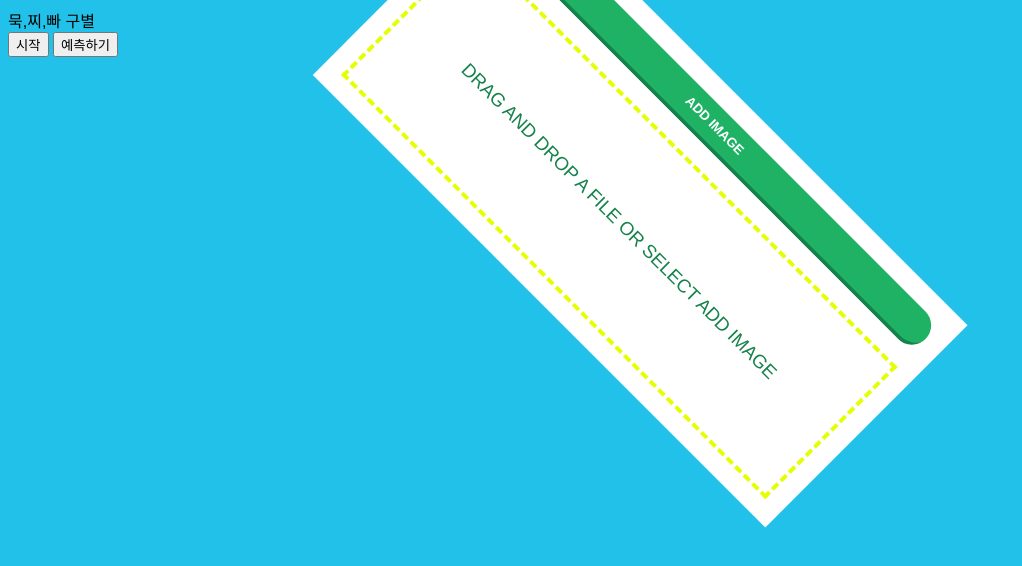
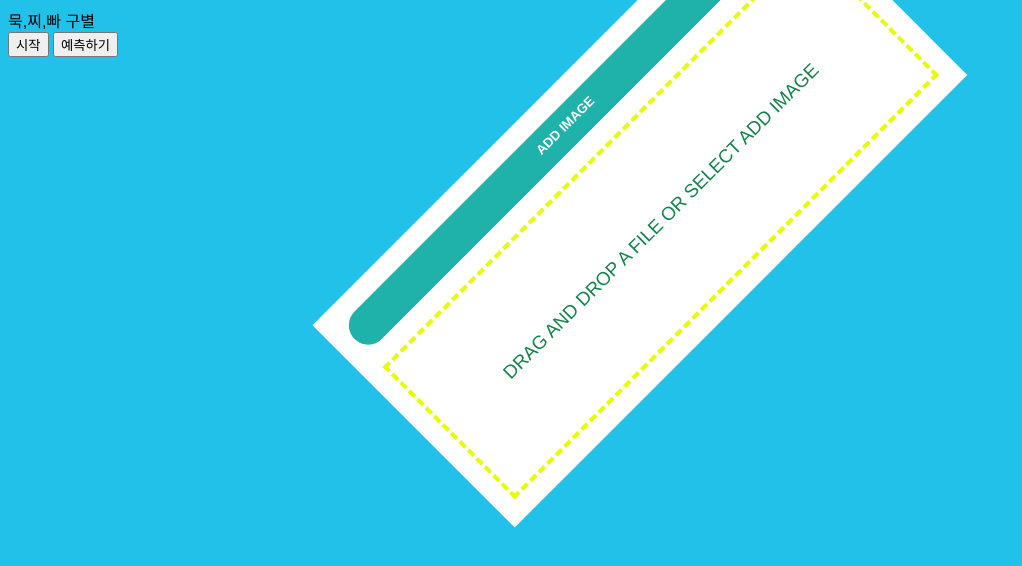
Before and after one commit to ygs2319/test, a plain HTML site: page index.html in a window 1280 px wide. Shown: the whole page, without its empty margins (0-1022 px from the left). Drawn offline with nearby package versions, Linux system fonts and the light colour scheme.

Commit message:
디자인 변경

```diff
--- a/style.css
+++ b/style.css
@@ -8,22 +8,22 @@ body {
   width: 600px;
   margin: 0 auto;
   padding: 20px;
-  transform: rotate(45deg);
+  transform: rotate(-45deg);
 }
 
 .file-upload-btn {
   width: 100%;
   margin: 0;
   color: #fff;
-  background: #1FB264;
+  background: #1fb2ab;
   border: none;
   padding: 10px;
   border-radius: 50px;
-  border-bottom: 4px solid #15824B;
+  border-bottom: 4px solid #1fb2ab;
   transition: all .2s ease;
   outline: none;
   text-transform: uppercase;
-  font-weight: 700;
+  font-weight: 800;
 }
 
 .file-upload-content {
@@ -71,8 +71,8 @@ body {
 }
 
 .file-upload-image {
-  max-height: 200px;
-  max-width: 200px;
+  max-height: 300px;
+  max-width: 300px;
   margin: auto;
   padding: 20px;
 }
```
